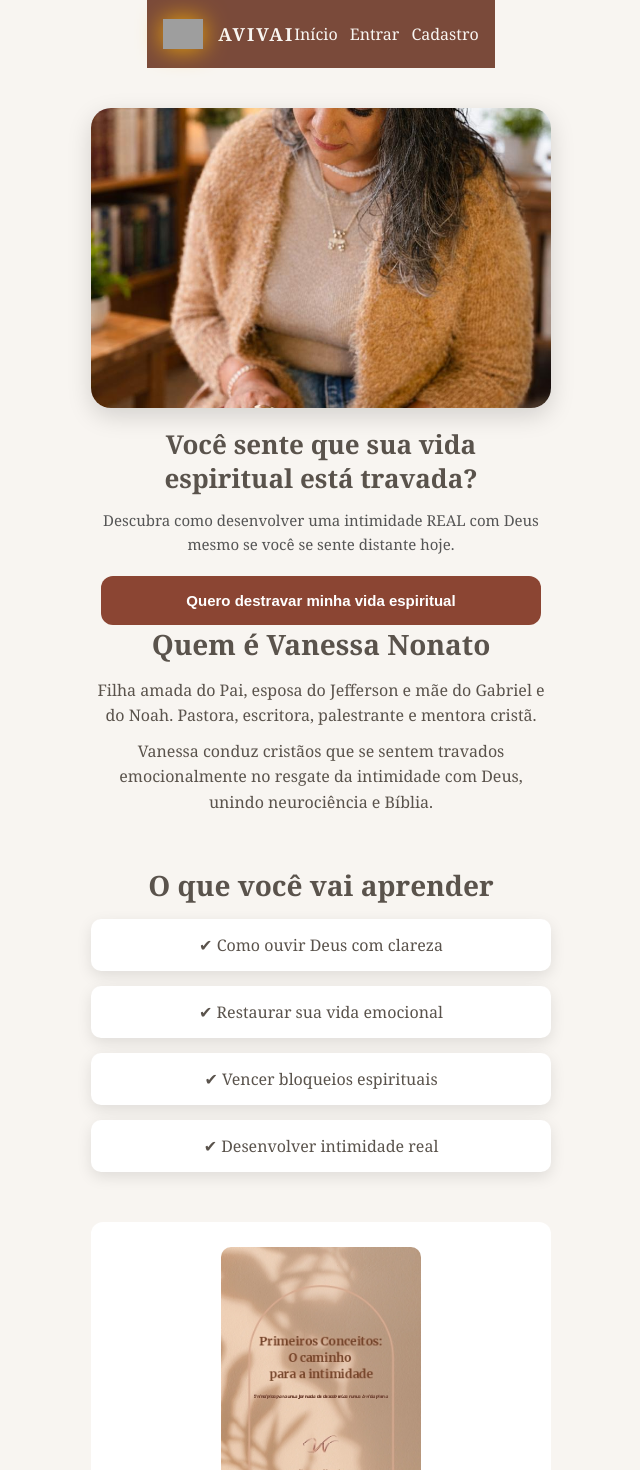
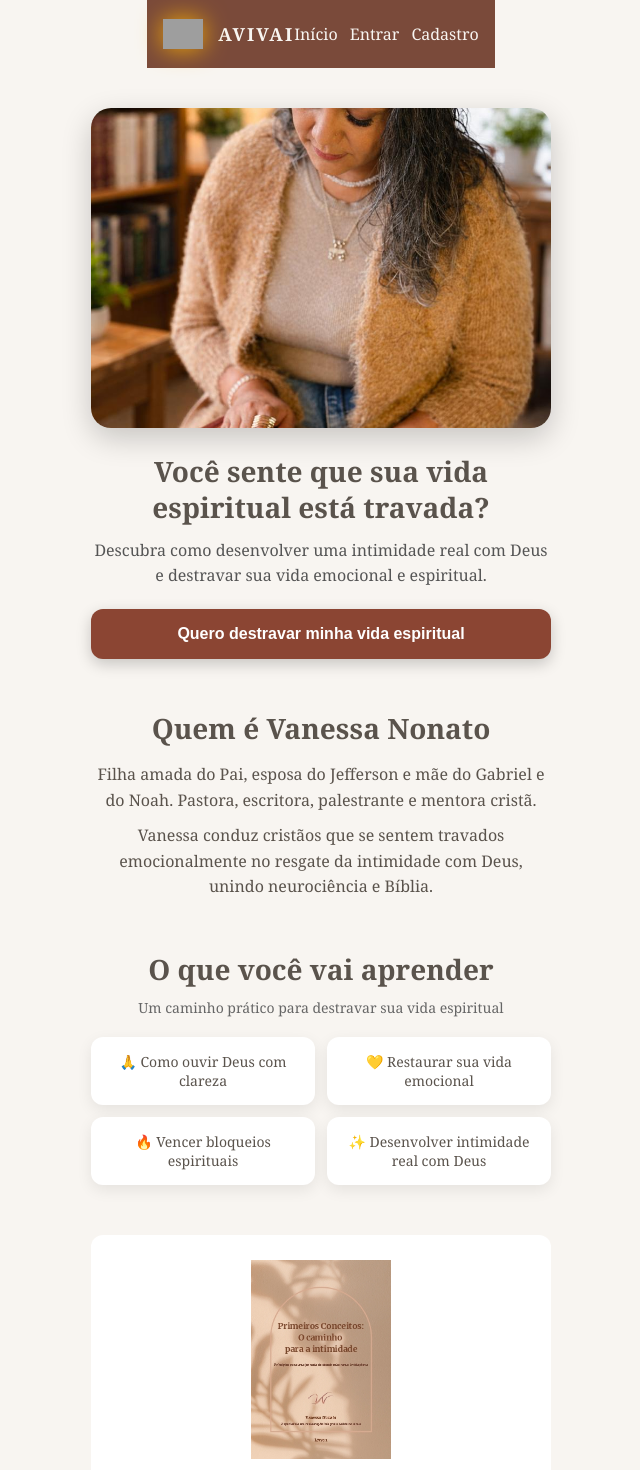
Before and after one commit to Mayra727/avivai-frontend, a React app: page / in a window 1280 px wide. Shown: the top 1470 px of the page, without its empty margins (319-959 px from the left). Built offline with nearby package versions, Linux system fonts and the light colour scheme; grey boxes are pictures that could not be loaded; the HTML template or start-up script is replaced by a standard one.

Commit message:
beneficios profissional

```diff
--- a/src/pages/Home.tsx
+++ b/src/pages/Home.tsx
@@ -7,32 +7,36 @@ export default function Home() {
   return (
   <div style={{ padding: "20px", maxWidth: "500px", margin: "0 auto" }}>
 
- <section>
+ <section
+  style={{
+    display: "flex",
+    flexDirection: "column",
+    gap: "25px",
+    marginBottom: "50px"
+  }}
+>
 
   {/* IMAGEM */}
-
   <img
     src="/vanessa.jpg"
     alt="Vanessa"
     style={{
       width: "100%",
-    height: "auto",
-    maxHeight: "300px",
+      borderRadius: "20px",
       objectFit: "cover",
-    borderRadius: "20px",
-    marginBottom: "20px",
-    display: "block",
-    boxShadow: "0 8px 25px rgba(0,0,0,0.15)"
+      maxHeight: "320px",
+      boxShadow: "0 10px 30px rgba(0,0,0,0.2)"
     }}
   />
 
   {/* TEXTO */}
-  <div style={{ textAlign: "center", padding: "0 10px" }}>
+  <div style={{ textAlign: "center" }}>
+
     <h1
       style={{
-    fontSize: "26px",
-    lineHeight: "1.3",
-    fontWeight: "700"
+        fontSize: "28px",
+        fontWeight: "700",
+        lineHeight: "1.3"
       }}
     >
       Você sente que sua vida espiritual está travada?
@@ -41,13 +45,13 @@ export default function Home() {
     <p
       style={{
         marginTop: "12px",
-    fontSize: "15px",
-    lineHeight: "1.6",
-    color: "#555"
+        fontSize: "16px",
+        color: "#555",
+        lineHeight: "1.6"
       }}
     >
-      Descubra como desenvolver uma intimidade REAL com Deus
-      mesmo se você se sente distante hoje.
+      Descubra como desenvolver uma intimidade real com Deus
+      e destravar sua vida emocional e espiritual.
     </p>
 
     <button
@@ -60,12 +64,14 @@ export default function Home() {
         color: "white",
         border: "none",
         borderRadius: "12px",
-    fontSize: "15px",
-    fontWeight: "600"
+        fontSize: "16px",
+        fontWeight: "600",
+        boxShadow: "0 5px 15px rgba(0,0,0,0.2)"
       }}
     >
       Quero destravar minha vida espiritual
     </button>
+
   </div>
 
 </section>
@@ -88,14 +94,87 @@ export default function Home() {
 
 
       {/* BENEFÍCIOS */}
-      <section style={styles.section}>
-        <h2 style={styles.sectionTitle}>O que você vai aprender</h2>
+<section
+  style={{
+    textAlign: "center",
+    marginBottom: "50px"
+  }}
+>
+  <h2
+    style={{
+      fontSize: "clamp(22px, 5vw, 28px)",
+      marginBottom: "10px"
+    }}
+  >
+    O que você vai aprender
+  </h2>
 
-        <div style={styles.benefits}>
-          <div style={styles.card}>✔ Como ouvir Deus com clareza</div>
-          <div style={styles.card}>✔ Restaurar sua vida emocional</div>
-          <div style={styles.card}>✔ Vencer bloqueios espirituais</div>
-          <div style={styles.card}>✔ Desenvolver intimidade real</div>
+  <p
+    style={{
+      fontSize: "14px",
+      color: "#666",
+      marginBottom: "20px"
+    }}
+  >
+    Um caminho prático para destravar sua vida espiritual
+  </p>
+
+  <div
+    style={{
+      display: "grid",
+      gridTemplateColumns: "1fr 1fr",
+      gap: "12px"
+    }}
+  >
+
+    <div
+      style={{
+        background: "#fff",
+        padding: "15px",
+        borderRadius: "12px",
+        fontSize: "14px",
+        boxShadow: "0 5px 15px rgba(0,0,0,0.08)"
+      }}
+    >
+      🙏 Como ouvir Deus com clareza
+    </div>
+
+    <div
+      style={{
+        background: "#fff",
+        padding: "15px",
+        borderRadius: "12px",
+        fontSize: "14px",
+        boxShadow: "0 5px 15px rgba(0,0,0,0.08)"
+      }}
+    >
+      💛 Restaurar sua vida emocional
+    </div>
+
+    <div
+      style={{
+        background: "#fff",
+        padding: "15px",
+        borderRadius: "12px",
+        fontSize: "14px",
+        boxShadow: "0 5px 15px rgba(0,0,0,0.08)"
+      }}
+    >
+      🔥 Vencer bloqueios espirituais
+    </div>
+
+    <div
+      style={{
+        background: "#fff",
+        padding: "15px",
+        borderRadius: "12px",
+        fontSize: "14px",
+        boxShadow: "0 5px 15px rgba(0,0,0,0.08)"
+      }}
+    >
+      ✨ Desenvolver intimidade real com Deus
+    </div>
+
   </div>
 </section>
 
@@ -103,15 +182,14 @@ export default function Home() {
      {/* EBOOK */}
 <section style={styles.ebook}>
 
+
   <img
   src="/ebook.png"
   alt="Ebook"
   style={{
-      width: "100%",
-      maxWidth: "200px",
+    width: "140px",
     margin: "0 auto 15px",
-      display: "block",
-      borderRadius: "10px"
+    display: "block"
   }}
 />
 
@@ -135,7 +213,16 @@ export default function Home() {
 
 
       {/* CTA FINAL */}
-      <section style={styles.cta}>
+      <section
+  style={{
+    textAlign: "center",
+    padding: "30px",
+    background: "#8B4533",
+    color: "white",
+    borderRadius: "16px",
+    marginTop: "40px"
+  }}
+>
         <h2 style={styles.ctaTitle}>
           Sua transformação começa agora
         </h2>
```
Lines whose indentation alone changed are shown as unchanged.
